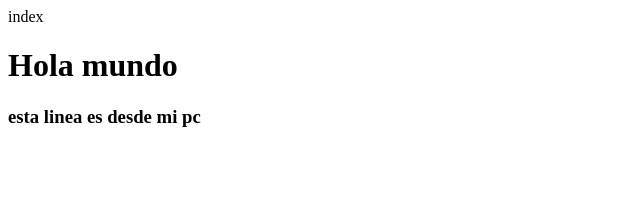
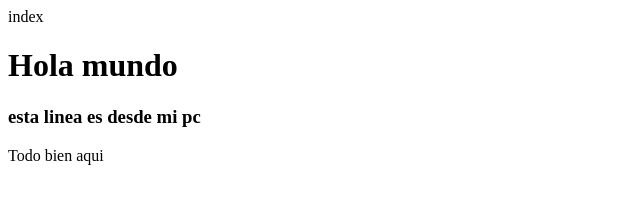
Before and after one commit to DesarrolloUtafisei/Ejemplo, a plain HTML site: page Index.html in a window 1280 px wide. Shown: the whole page, without its empty margins (0-640 px from the left). Drawn offline with Linux system fonts and the light colour scheme.

Commit message:
Aumento de lineassss

```diff
--- a/Index.html
+++ b/Index.html
@@ -5,5 +5,6 @@
 <body>
 <h1>Hola mundo</h1>
 <h3> esta linea es desde mi pc</h3>
+Todo bien aqui
 </body>
 </html>
```
